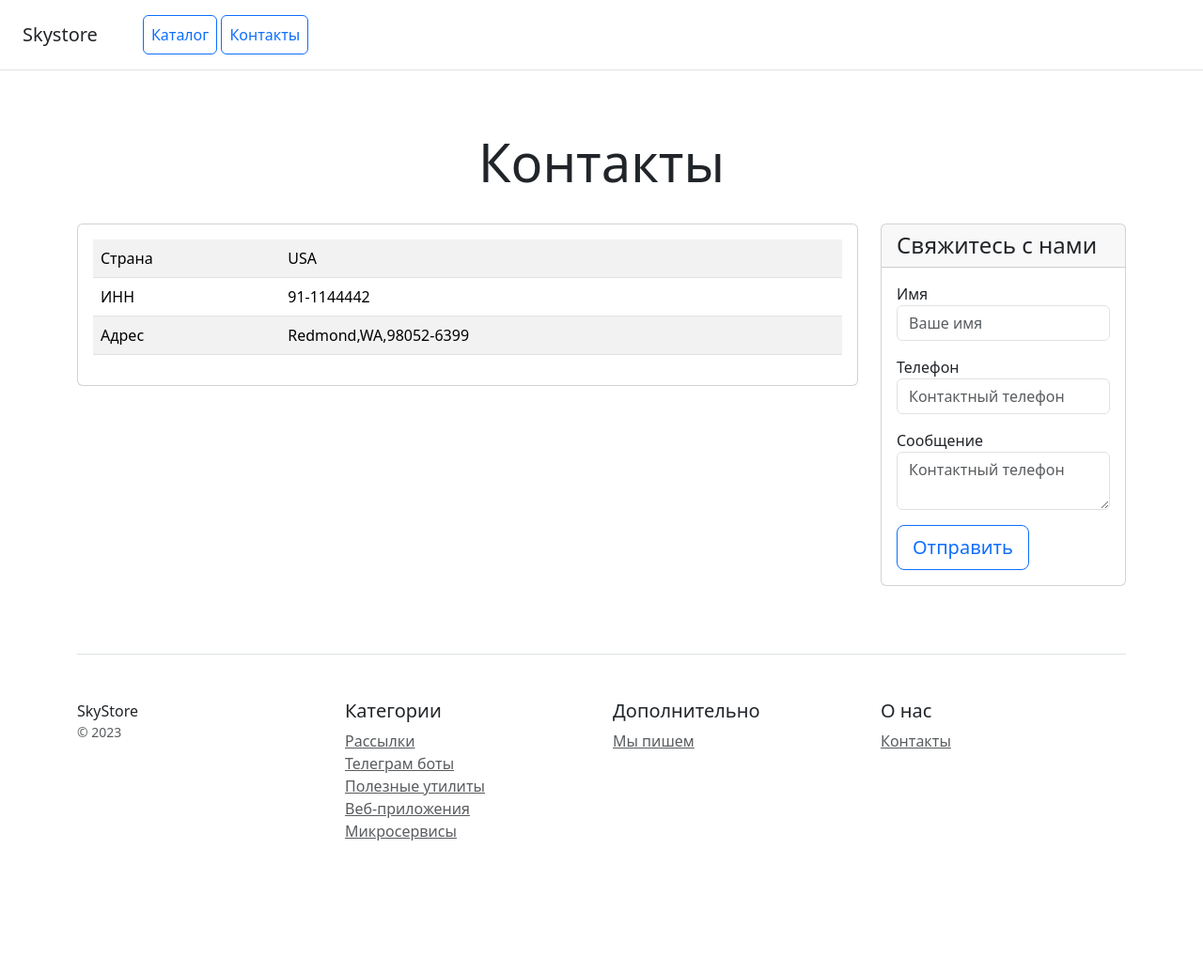
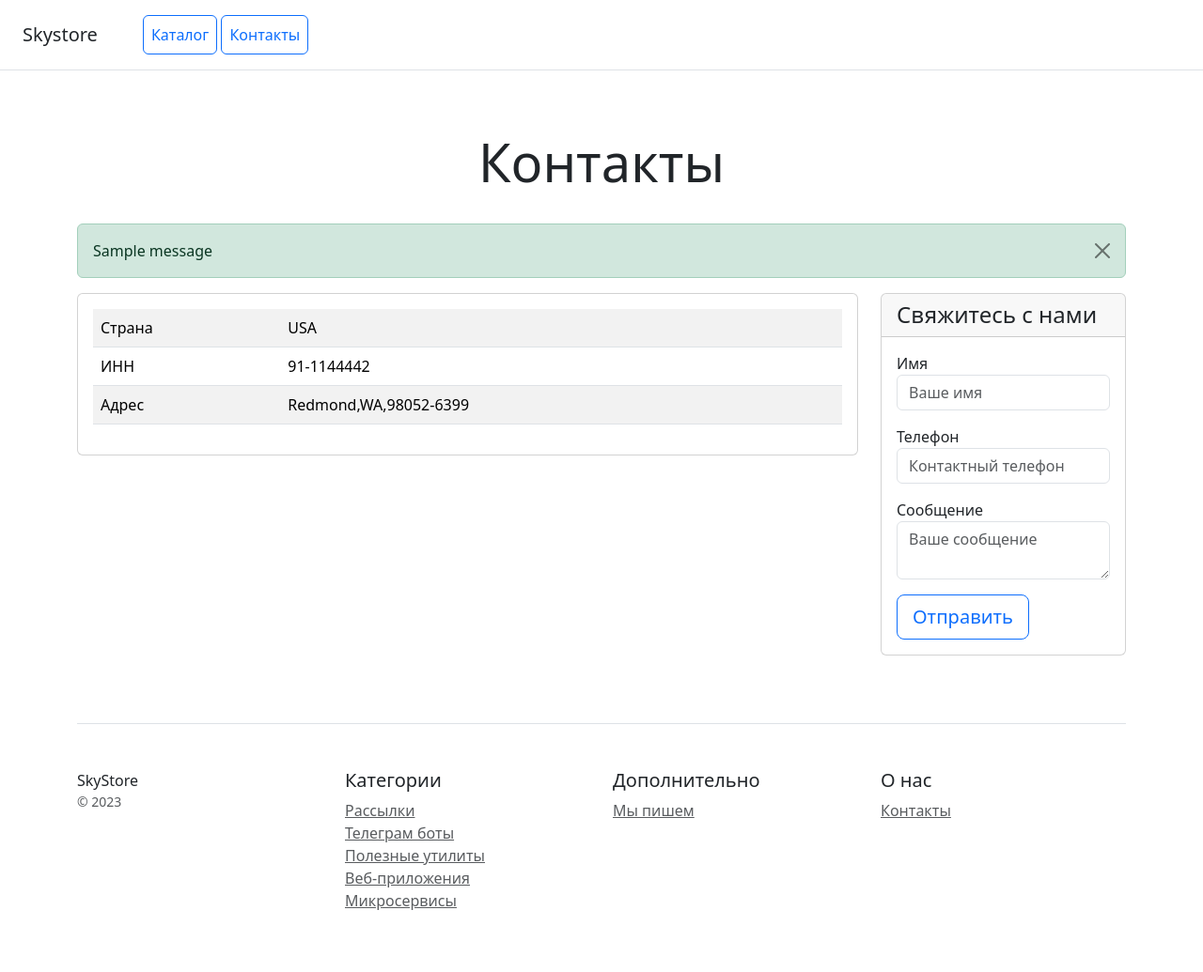
Before and after one commit to eburgcustom/homework_22_django, a Django app: page /contacts/ in a window 1280 px wide. Shown: the whole page at 94% size. Before the commit the page ends 895 px from the top, so only its background shows below. Run offline with Django 5.2, Linux system fonts and the light colour scheme; tables that the repository leaves empty hold one stand-in row (values such as "Sample post"); one stand-in notice (Sample message) is shown; some libraries are stand-ins or nearby versions.

Commit message:
contacts.html edited

```diff
--- a/catalog/templates/contacts.html
+++ b/catalog/templates/contacts.html
@@ -20,6 +20,18 @@
 </div>
 
 <div class="container">
+    {% if messages %}
+    <div class="row">
+        <div class="col-12">
+            {% for message in messages %}
+            <div class="alert alert-success alert-dismissible fade show" role="alert">
+                {{ message }}
+                <button type="button" class="btn-close" data-bs-dismiss="alert" aria-label="Close"></button>
+            </div>
+            {% endfor %}
+        </div>
+    </div>
+    {% endif %}
     <div class="row text-start">
         <div class="col-lg-9 col-md-6 col-sm-12">
             <div class="card mb-4 box-shadow">
@@ -62,7 +74,7 @@
                         <div class="mb-3">
                             <label for="message">Сообщение</label>
                             <textarea type="text" name="message" class="form-control" id="message"
-                                      placeholder="Контактный телефон" required></textarea>
+                                      placeholder="Ваше сообщение" required></textarea>
                         </div>
                         <button type="submit" class="btn btn-lg btn-block btn-outline-primary">Отправить</button>
                     </form>
```
